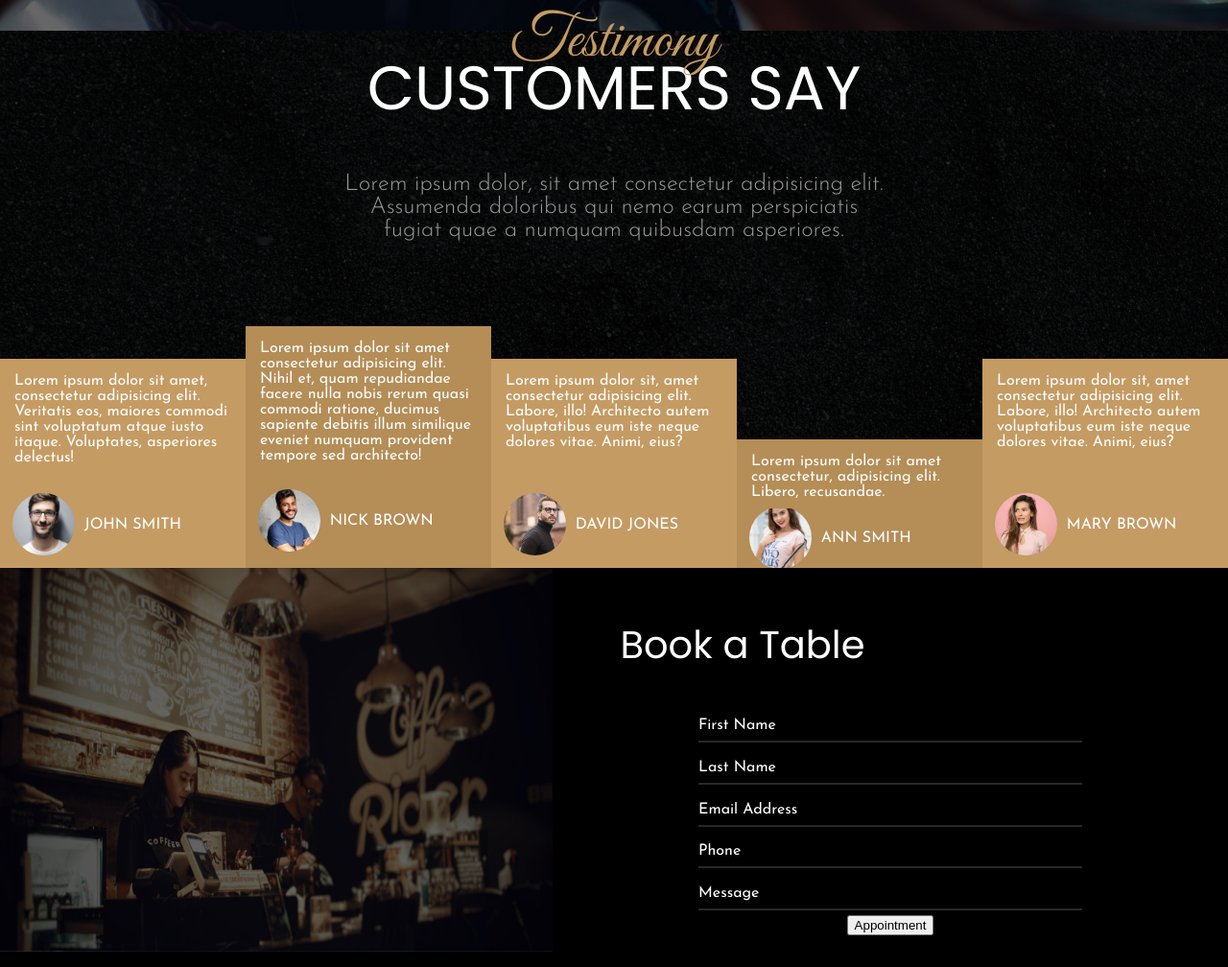
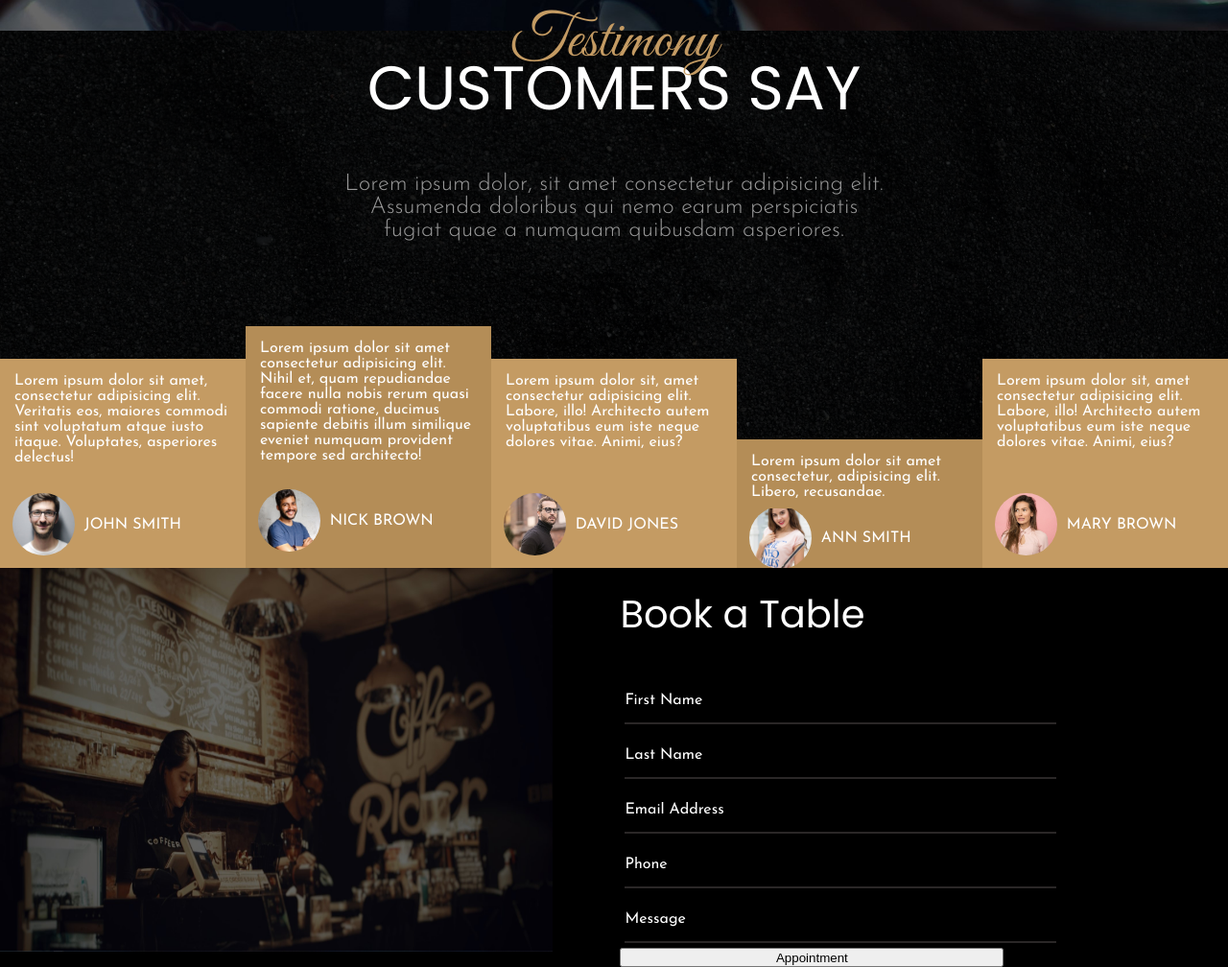
Before and after one commit to Ameer2000Mzori/Coffee-House, a website built with webpack: page src/index.html in a window 1280 px wide. Shown: the part 2088-3096 px from the top of the page at 96% size. Built offline with nearby package versions, Linux system fonts and the light colour scheme.

Commit message:
added new element for input button wrap

```diff
--- a/src/index.html
+++ b/src/index.html
@@ -400,7 +400,9 @@
                 id="text-Inputs-Id"
                 placeholder="Message"
               />
-              <button class="input-Appointment-Btn">Appointment</button>
+              <div class="input-Button-Wrap">
+                <button class="input-Appointment-Btn">Appointment</button>
+              </div>
             </div>
           </div>
         </div>
--- a/src/style.scss
+++ b/src/style.scss
@@ -1584,22 +1584,22 @@ body {
 
         .contact-Right-Form-Wrap {
           width: 80%;
-          height: 60%;
+          height: 80%;
           display: flex;
           flex-direction: column;
           text-align: center;
-          align-items: center;
-          justify-content: center;
+          align-items: start;
+          justify-content: start;
 
           #text-Inputs-Id {
-            width: 400px;
+            width: 450px;
             margin: 5px;
             background-color: transparent;
             border: solid #2a2727 2px;
             border-left: none;
             border-right: none;
             border-top: none;
-            height: 200px;
+            height: 45px;
             outline: none;
             font-family: $fontTwo;
             font-size: 1rem;
@@ -1623,8 +1623,13 @@ body {
               font-size: 1rem;
             }
           }
-        }
-      }
-    }
-  }
-}
+
+          .input-Appointment-Btn {
+            height: 20px;
+            width: 400px;
+          }
+        }
+      }
+    }
+  }
+}
```
Also changed, not shown: src/style.css, 1 other file.
